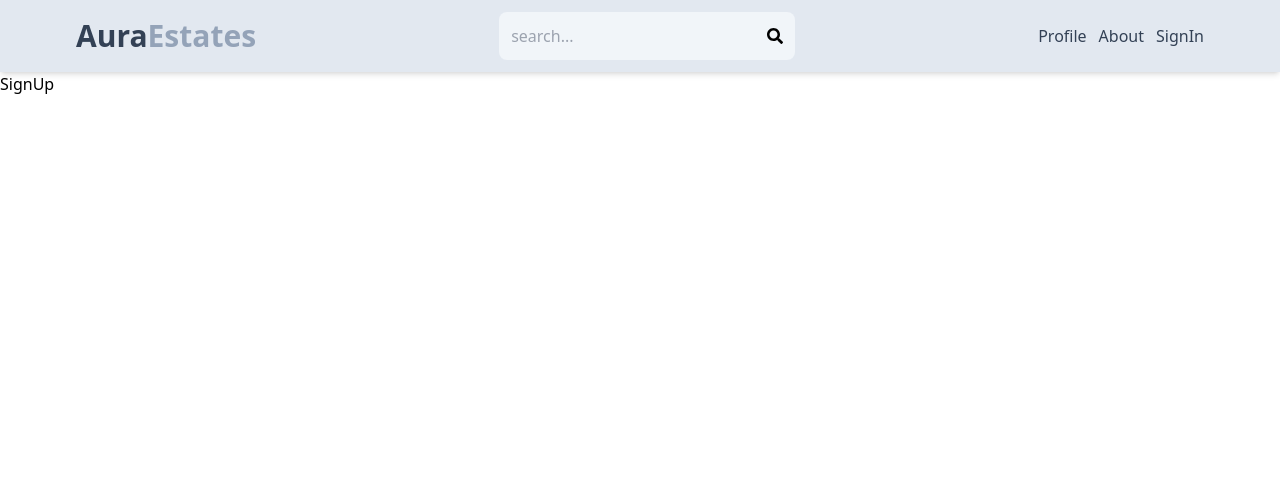
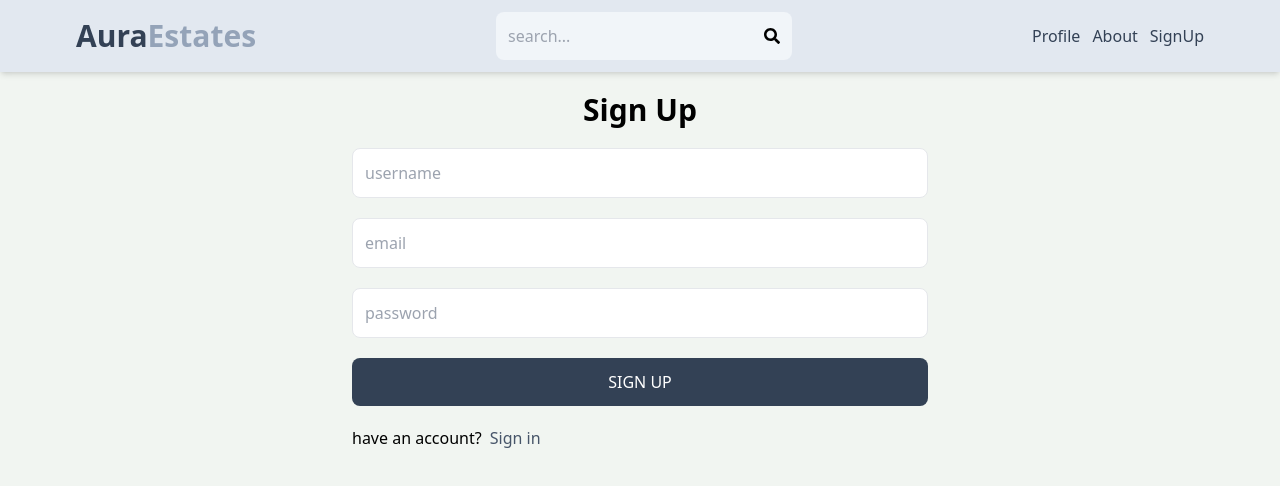
Before and after one commit to Dhanush-stack2003/MERN-estate, a React (Vite) app in the folder client/: page /sign-up in a window 1280 px wide. Shown: the top 486 px of the page. Built offline with nearby package versions, Linux system fonts and the light colour scheme.

Commit message:
Create sign up page UI completed

```diff
--- a/client/src/components/Header.jsx
+++ b/client/src/components/Header.jsx
@@ -1,4 +1,5 @@
 import React from 'react'
+import {Link} from 'react-router-dom'
 import {FaSearch} from 'react-icons/fa'
 
 export default function Header() {
@@ -14,9 +15,9 @@
                 <FaSearch/>
             </form>
             <ul className='flex items-center gap-3'>
-                <li className='hidden sm:inline text-slate-700 hover:underline'>Profile</li>
-                <li className='hidden sm:inline text-slate-700 hover:underline'>About</li>
-                <li className='text-slate-700 hover:underline'>SignIn</li>
+                <li className='hidden sm:inline text-slate-700 hover:underline'><Link to='/profile'>Profile</Link></li>
+                <li className='hidden sm:inline text-slate-700 hover:underline'><Link to='/about'>About</Link></li>
+                <li className='text-slate-700 hover:underline'><Link to='/sign-up'>SignUp</Link></li>
             </ul>
         </div>
     </header>
--- a/client/src/index.css
+++ b/client/src/index.css
@@ -1,3 +1,7 @@
 @tailwind base;
 @tailwind components;
 @tailwind utilities;
+
+body{
+    background: rgb(241,245,241);
+}
--- a/client/src/pages/SignUp.jsx
+++ b/client/src/pages/SignUp.jsx
@@ -1,7 +1,20 @@
 import React from 'react'
+import { Link } from 'react-router-dom'
 
 export default function SignUp() {
   return (
-    <div>SignUp</div>
+    <div className='max-w-xl mx-auto'>
+      <h1 className='text-center font-semibold text-3xl my-5'>Sign Up</h1>
+      <form className='flex flex-col gap-5'>
+        <input name='username' placeholder='username' id='username' className='border p-3 rounded-lg' />
+        <input name='email' placeholder='email' id='password' className='border p-3 rounded-lg'/>
+        <input name='password' placeholder='password' id='password' className='border p-3 rounded-lg' />
+        <button className='bg-slate-700 text-white p-3 rounded-lg uppercase hover:opacity-90 disabled:-85'>Sign Up</button>
+      </form>
+      <div className='flex my-5 gap-2'>
+      <p>have an account?</p>
+      <span className='text-slate-600'><Link to='/sign-in'>Sign in</Link></span>
+      </div>
+    </div>
   )
 }
```
